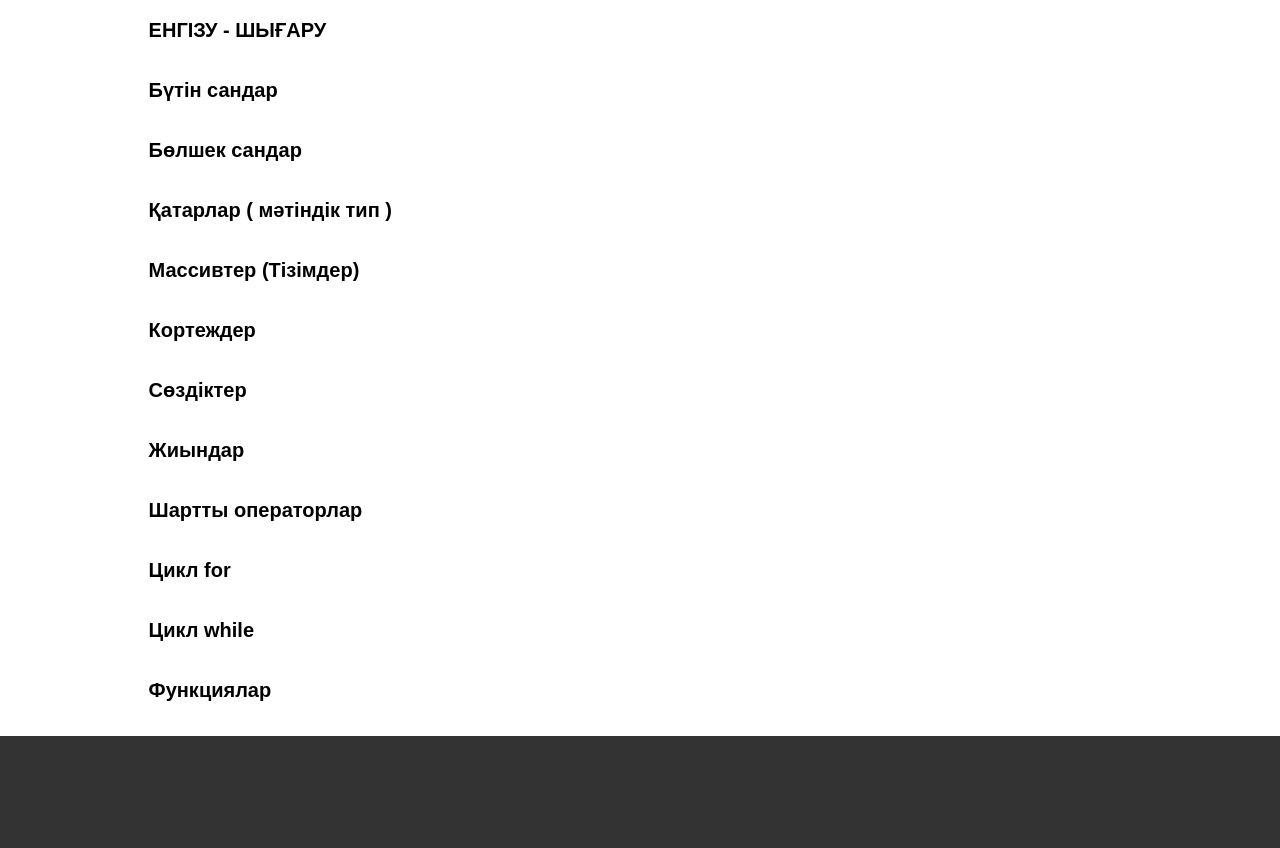
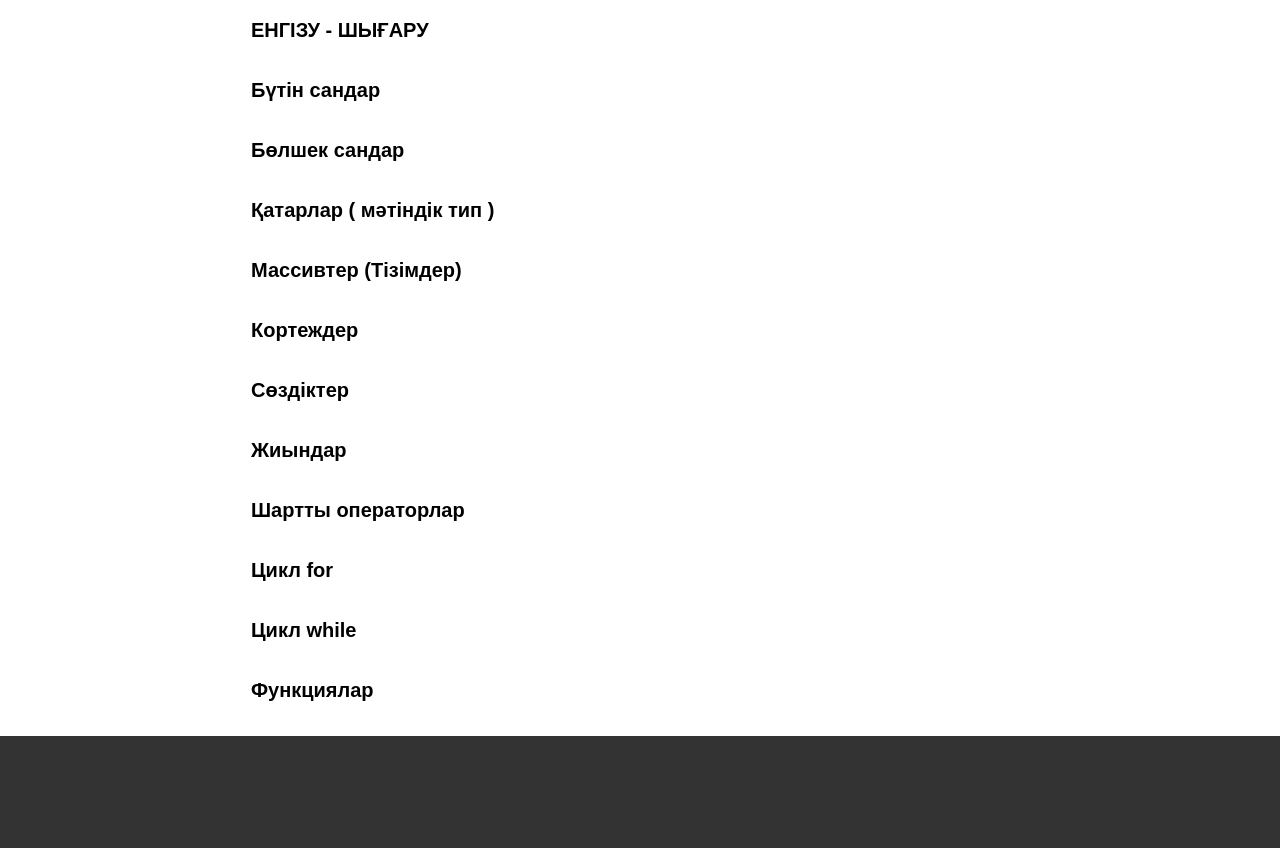
Before and after one commit to Biden01/iostream2024, a Django app: page /lecture/ in a window 1280 px wide. Shown: the part 126-974 px from the top of the page. Run offline with Django 4.2, Linux system fonts and the light colour scheme; a user stored in the database is signed in; tables that the repository leaves empty hold one stand-in row (values such as "Sample post"); some libraries are stand-ins or nearby versions.

Commit message:
fix errors

```diff
--- a/djangoLecturePage/static/lecture/task.css
+++ b/djangoLecturePage/static/lecture/task.css
@@ -33,7 +33,7 @@ header a {
 }
 
 .container {
-    width: 86%;
+    width: 70%;
     margin: 0 auto;
 }
 
@@ -85,6 +85,7 @@ section {
 
 .con__right video {
     height: 480px;
+    width: 290px;
 }
 
 .block__con {
--- a/djangoLecturePage/static/lecture/task1-1.js
+++ b/djangoLecturePage/static/lecture/task1-1.js
@@ -0,0 +1,3 @@
+const player = new Plyr('video', {captions: {active: true}});
+
+window.player = player;
--- a/djangoMainPage/static/main/index.css
+++ b/djangoMainPage/static/main/index.css
@@ -34,11 +34,6 @@ header a {
 
 .navbar ol li {
     margin-right: 30px;
-}
-
-.container {
-    width: 60%;
-    margin: 0 auto;
 }
 
 footer {
```
Also changed, not shown: djangoLecturePage/templates/lecture/task1-1.html (+8 -2 lines).
